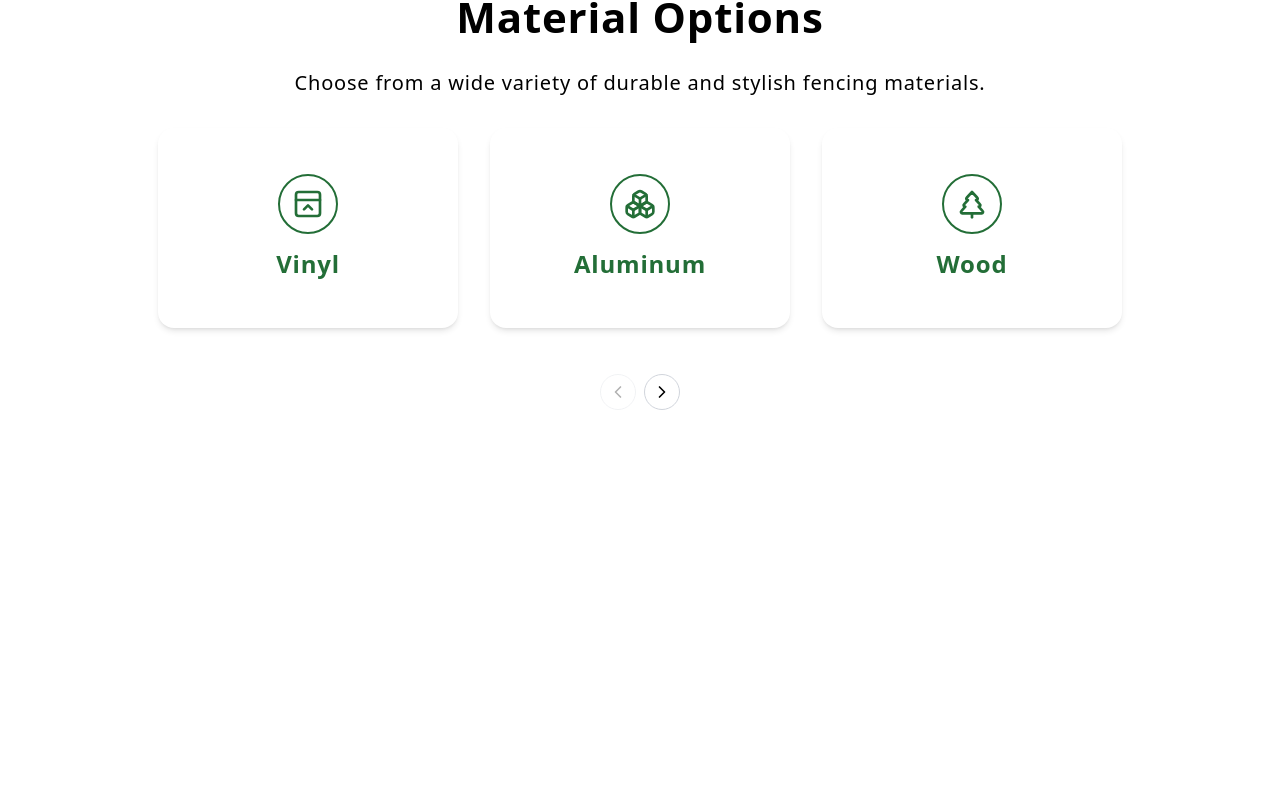
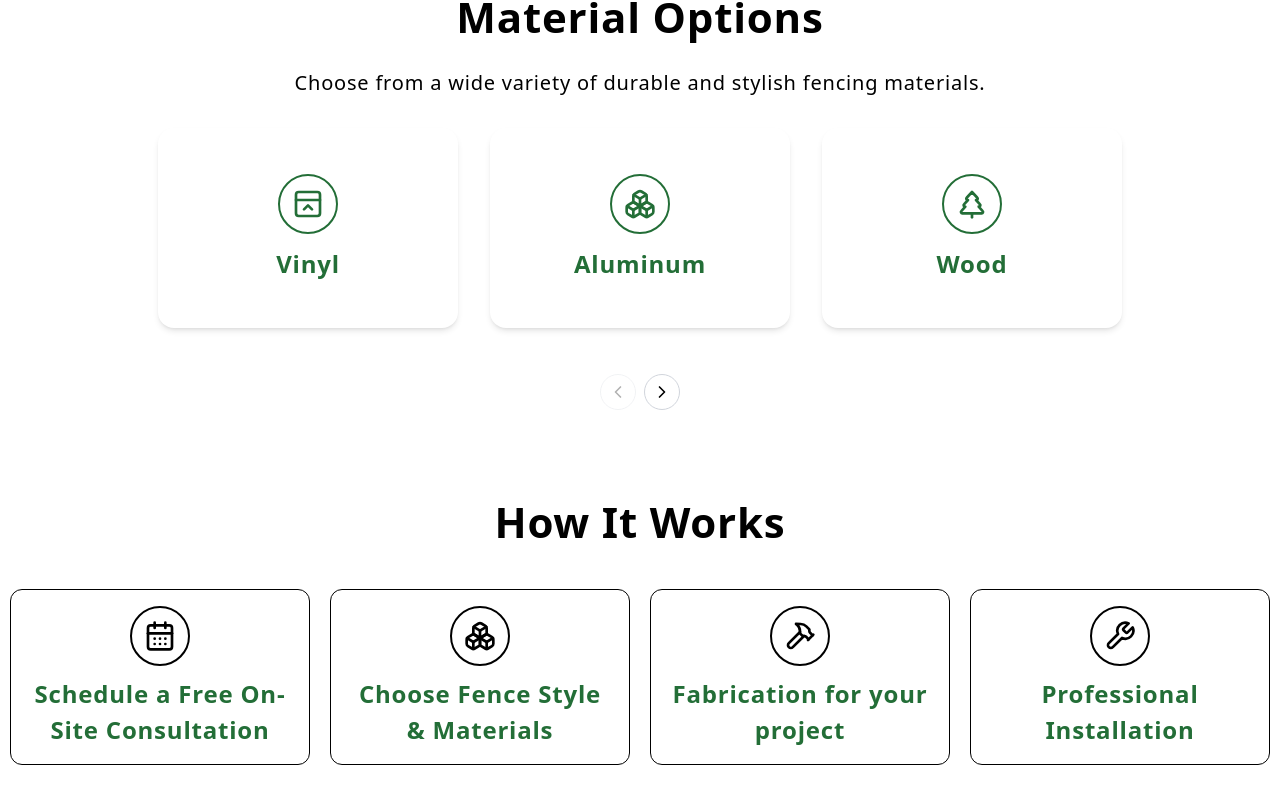
Before and after one commit to Narek-JS/fence, a Next.js app: page / in a window 1280 px wide. Shown: the part 855-1658 px from the top of the page. Before the commit the page ends 1305 px from the top, so only its background shows below. Built offline with nearby package versions, Linux system fonts and the light colour scheme.

Commit message:
create how it works section

```diff
--- a/src/app/page.tsx
+++ b/src/app/page.tsx
@@ -1,4 +1,4 @@
-import { MaterialSection } from "@/components/sections";
+import { HowItWorksSection, MaterialSection } from "@/components/sections";
 import { Banner } from "@/components/Banner";
 
 const Home = () => {
@@ -6,6 +6,7 @@ const Home = () => {
     <>
       <Banner />
       <MaterialSection />
+      <HowItWorksSection />
     </>
   );
 };
--- /dev/null
+++ b/src/components/sections/HowItWorks/index.tsx
@@ -0,0 +1,44 @@
+import {
+  CalendarDays as HOW_IT_WORKS_STEP_1_ICON,
+  Hammer as HOW_IT_WORKS_STEP_3_ICON,
+  Wrench as HOW_IT_WORKS_STEP_4_ICON,
+  Boxes as HOW_IT_WORKS_STEP_2_ICON,
+} from "lucide-react";
+import { CONTENT } from "@/constants/content";
+
+const HOW_IT_WORKS = [
+  { TEXT: CONTENT.HOW_IT_WORKS_STEP_1, ICON: HOW_IT_WORKS_STEP_1_ICON },
+  { TEXT: CONTENT.HOW_IT_WORKS_STEP_2, ICON: HOW_IT_WORKS_STEP_2_ICON },
+  { TEXT: CONTENT.HOW_IT_WORKS_STEP_3, ICON: HOW_IT_WORKS_STEP_3_ICON },
+  { TEXT: CONTENT.HOW_IT_WORKS_STEP_4, ICON: HOW_IT_WORKS_STEP_4_ICON },
+];
+
+const HowItWorks: React.FC = () => {
+  return (
+    <section className="w-full py-10">
+      <div className="relative container mx-auto flex flex-col gap-[20px]">
+        <h2 className="font-bold text-[42px] text-center">
+          {CONTENT.HOW_IT_WORKS_TITLE}
+        </h2>
+
+        <div className="w-full flex justify-center gap-5 pt-4">
+          {HOW_IT_WORKS.map(({ TEXT, ICON: IconComponent }, index) => (
+            <div
+              key={index}
+              className="w-full max-w-[300px] flex flex-col items-center gap-2.5 border p-4 rounded-xl"
+            >
+              <div className="border-2 p-3 rounded-full">
+                <IconComponent size={32} />
+              </div>
+              <p className="text-[var(--primary)] text-center font-bold text-[24px]">
+                {TEXT}
+              </p>
+            </div>
+          ))}
+        </div>
+      </div>
+    </section>
+  );
+};
+
+export { HowItWorks };
--- a/src/components/sections/index.ts
+++ b/src/components/sections/index.ts
@@ -1 +1,2 @@
 export { Material as MaterialSection } from "./Material";
+export { HowItWorks as HowItWorksSection } from "./HowItWorks";
--- a/src/constants/content.ts
+++ b/src/constants/content.ts
@@ -1,10 +1,12 @@
 const CONTENT = {
+  // General.
   TITLE: "Quality Fence Installation",
   DESCRIPTION:
     " Quality Fence Installation Secure, stylish, and durable fencing solutions for homes & businesses across Los Angeles.",
   VIEW_OUR_WORK: "View Our Work",
   GET_FREE_QUOTE: "Get Free Quote",
 
+  // Materials.
   MATERIAL_TITLE: "Material Options",
   MATERIAL_DESCRIPTION:
     "Choose from a wide variety of durable and stylish fencing materials.",
@@ -14,6 +16,13 @@ const CONTENT = {
   MATERIAL_SLIDE_4: "Chain Link",
   MATERIAL_SLIDE_5: "Composite",
   MATERIAL_SLIDE_6: "Metal Powder Coated",
+
+  // How it works.
+  HOW_IT_WORKS_TITLE: "How It Works",
+  HOW_IT_WORKS_STEP_1: "Schedule a Free On-Site Consultation",
+  HOW_IT_WORKS_STEP_2: "Choose Fence Style & Materials",
+  HOW_IT_WORKS_STEP_3: "Fabrication for your project",
+  HOW_IT_WORKS_STEP_4: "Professional Installation",
 };
 
 export { CONTENT };
```
